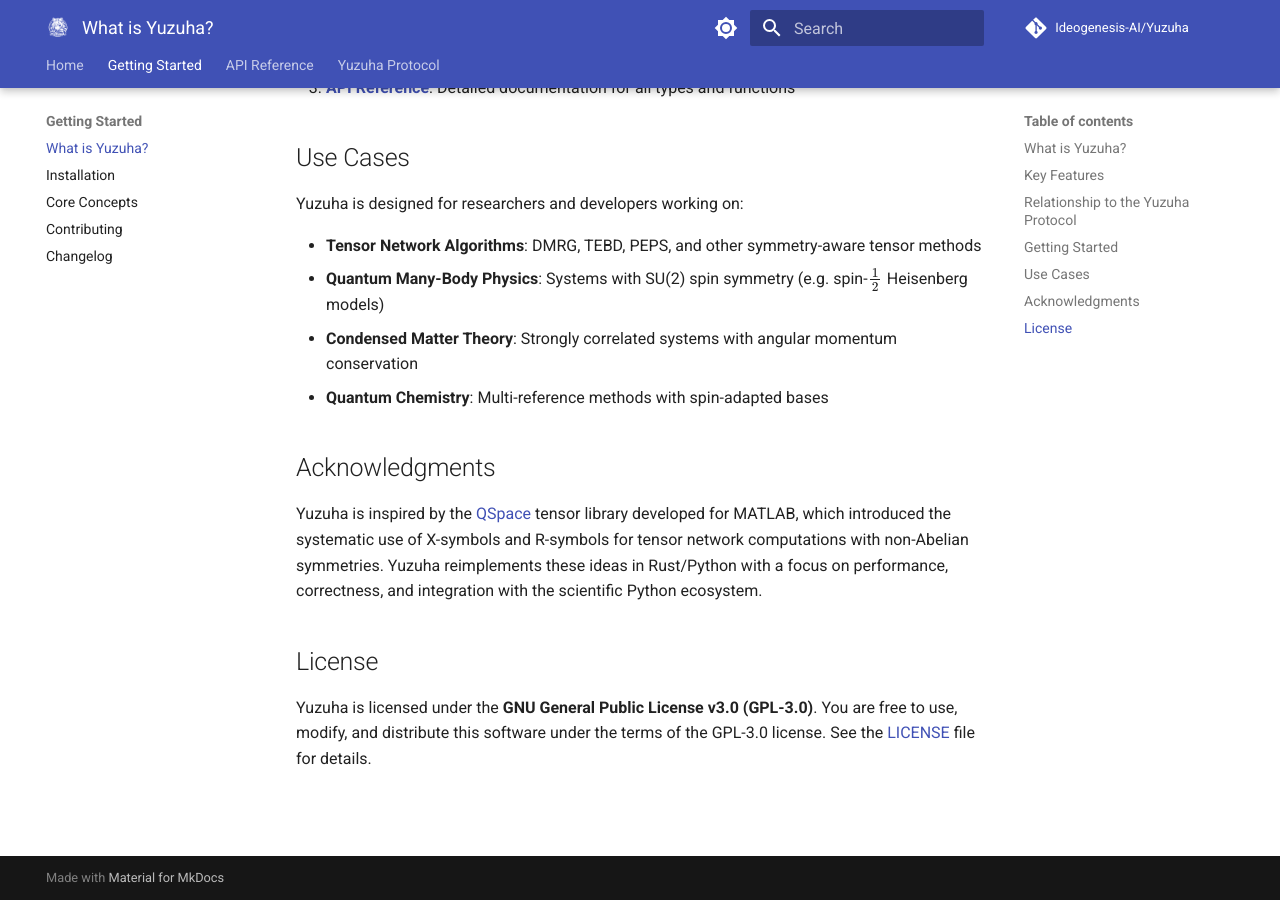
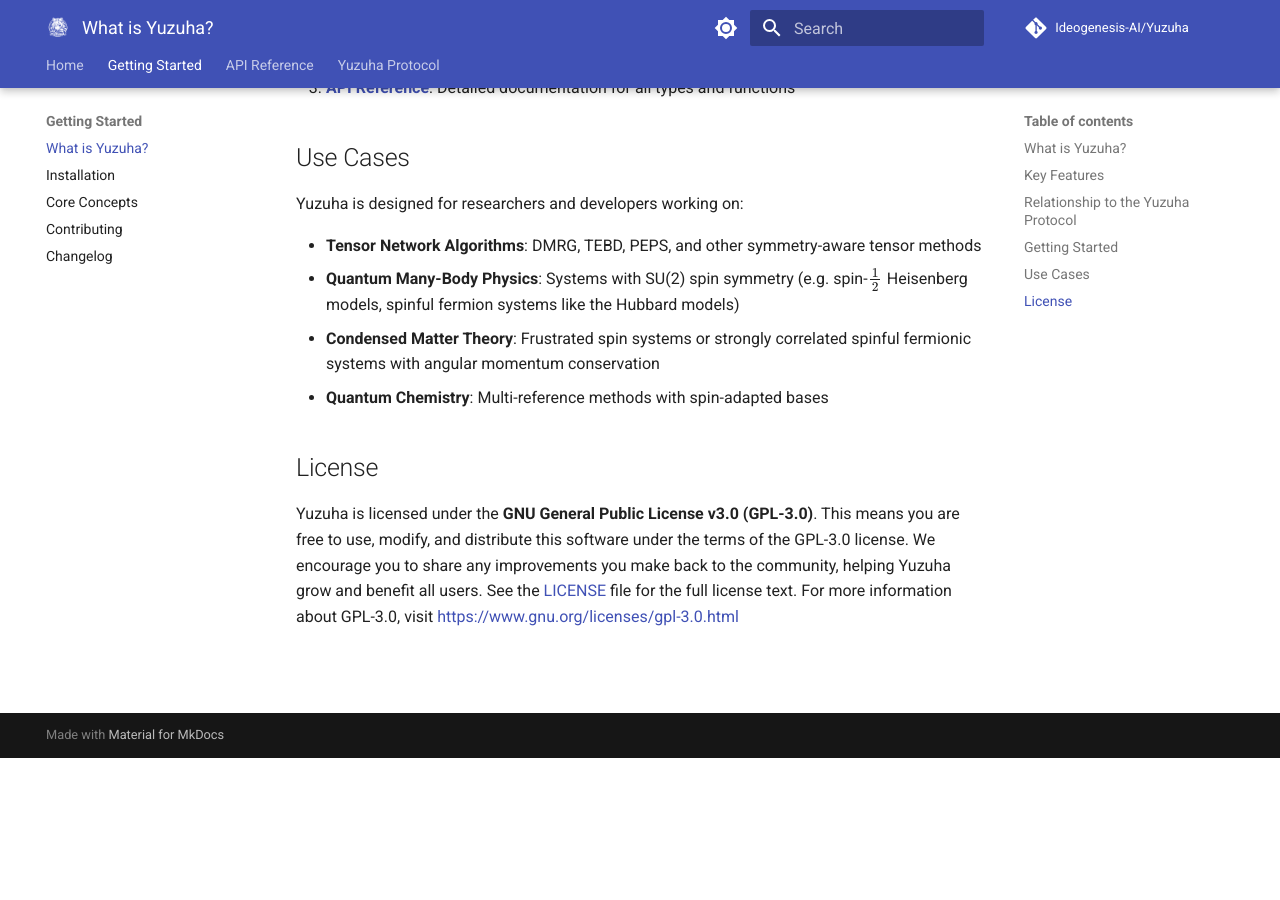
Before and after one commit to Ideogenesis-AI/Yuzuha, an MkDocs documentation site: the page built from docs/getting-started/what-is-yuzuha.md, in a window 1280 px wide and 900 px high, scrolled down 1472 px. Built offline with MkDocs 1.6.1 and Material for MkDocs 9.7.7, drawn with Linux system fonts in a browser that asks for light colours; comment, search, counter and statistics services are not loaded; after the commit the page ends 2230 px from its top, so only the background shows below that; some of the changed text lies outside the part shown.

Commit message:
Update documentation to reflect Yuzuha's new branding and enhance clarity
This commit changes the title of the documentation from "Yuzuha: SU(2) Recoupling Theory Library" to "Yuzuha: SU(2) Recoupling Engine" to better represent its functionality. It also refines the descriptions of the application areas, emphasizing the library's capabilities in quantum many-body physics and tensor network applications. Additionally, the license section is updated for clarity, encouraging community contributions and providing a link to the GPL-3.0 license details.

```diff
--- a/docs/getting-started/what-is-yuzuha.md
+++ b/docs/getting-started/what-is-yuzuha.md
@@ -1,4 +1,4 @@
-# Yuzuha: SU(2) Recoupling Theory Library
+# Yuzuha: SU(2) Recoupling Engine
 
 Welcome to the documentation for **Yuzuha**, a high-performance library for computing
 SU(2) recoupling coefficients in quantum many-body physics and tensor network applications.
@@ -56,19 +56,16 @@
 
 - **Tensor Network Algorithms**: DMRG, TEBD, PEPS, and other symmetry-aware tensor methods
 - **Quantum Many-Body Physics**: Systems with SU(2) spin symmetry (e.g. spin-\(\frac{1}{2}\)
-  Heisenberg models)
-- **Condensed Matter Theory**: Strongly correlated systems with angular momentum conservation
+  Heisenberg models, spinful fermion systems like the Hubbard models)
+- **Condensed Matter Theory**: Frustrated spin systems or strongly correlated spinful fermionic systems with angular momentum conservation
 - **Quantum Chemistry**: Multi-reference methods with spin-adapted bases
-
-## Acknowledgments
-
-Yuzuha is inspired by the [QSpace](https://bitbucket.org/qspace4u/) tensor library developed
-for MATLAB, which introduced the systematic use of X-symbols and R-symbols for tensor network
-computations with non-Abelian symmetries. Yuzuha reimplements these ideas in Rust/Python with
-a focus on performance, correctness, and integration with the scientific Python ecosystem.
 
 ## License
 
-Yuzuha is licensed under the **GNU General Public License v3.0 (GPL-3.0)**. You are free to
-use, modify, and distribute this software under the terms of the GPL-3.0 license. See the
-[LICENSE](https://github.com/Ideogenesis-AI/Yuzuha/blob/stable/LICENSE) file for details.
+Yuzuha is licensed under the **GNU General Public License v3.0 (GPL-3.0)**. This means you are
+free to use, modify, and distribute this software under the terms of the GPL-3.0 license. We
+encourage you to share any improvements you make back to the community, helping Yuzuha grow and
+benefit all users. See the
+[LICENSE](https://github.com/Ideogenesis-AI/Yuzuha/blob/stable/LICENSE) file for the full
+license text. For more information about GPL-3.0, visit
+<https://www.gnu.org/licenses/gpl-3.0.html>
```
